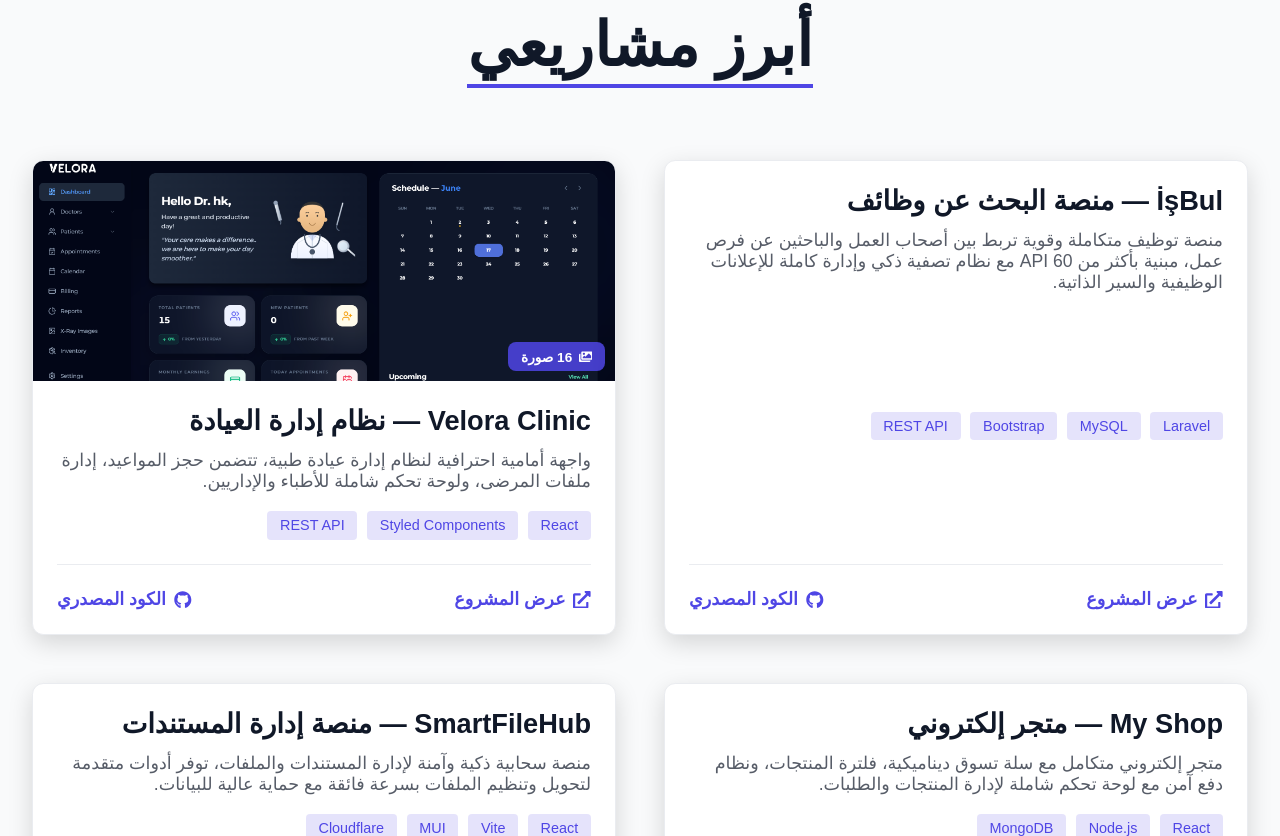
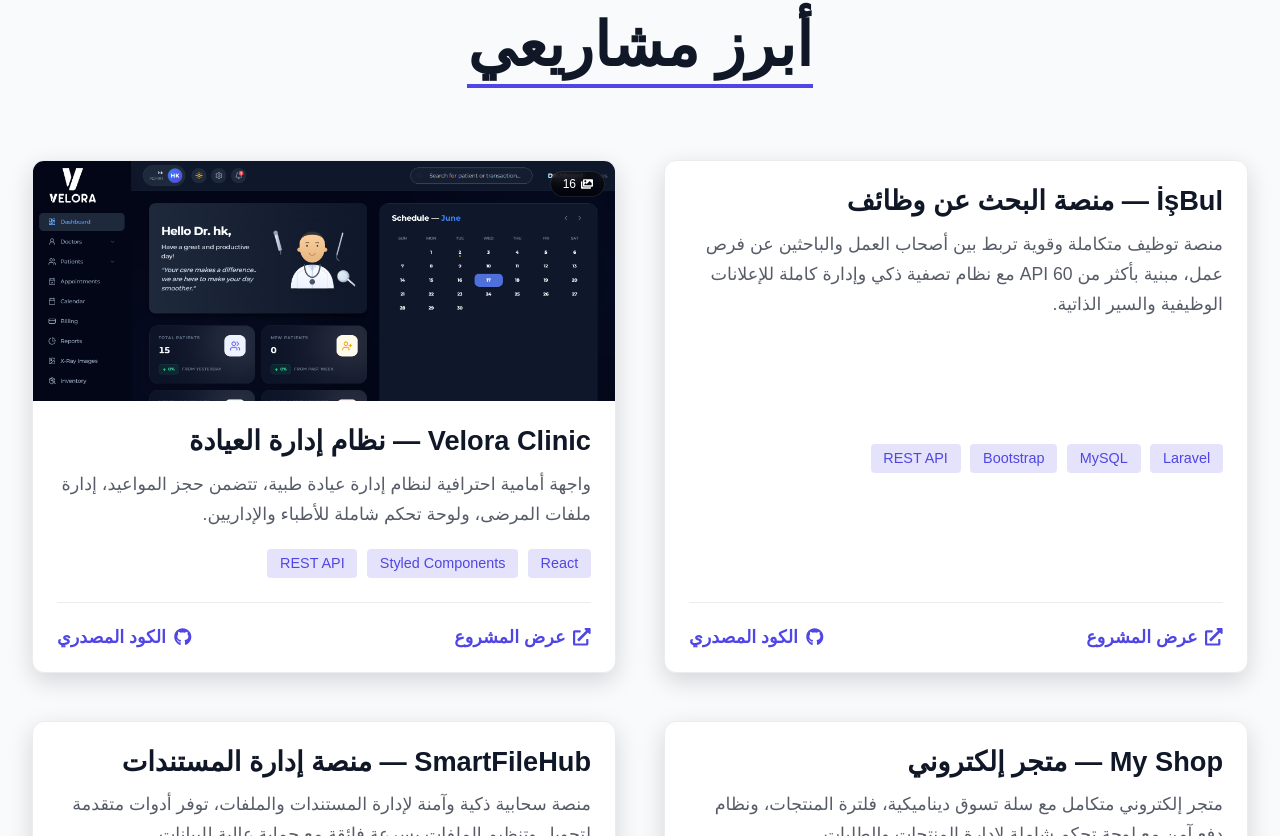
Before and after one commit to Ayham1najeb/portfolio-ayham, a React (Vite) app: page / in a window 1280 px wide. Shown: the part 3044-3880 px from the top of the page. Built offline with nearby package versions, Linux system fonts and the light colour scheme.

Commit message:
Premium gallery with thumbnails, slide animations, and better image quality

```diff
--- a/src/components/Projects.jsx
+++ b/src/components/Projects.jsx
@@ -1,4 +1,4 @@
-import React, { useState } from 'react';
+import React, { useState, useCallback } from 'react';
 import { motion, AnimatePresence } from 'framer-motion';
 import styled from 'styled-components';
 import { FaExternalLinkAlt, FaGithub, FaImages, FaChevronLeft, FaChevronRight, FaTimes } from 'react-icons/fa';
@@ -11,19 +11,39 @@
     left: 0;
     width: 100%;
     height: 100%;
-    background: rgba(0, 0, 0, 0.92);
+    background: rgba(5, 5, 15, 0.96);
     z-index: 9999;
     display: flex;
+    flex-direction: column;
     align-items: center;
     justify-content: center;
-    backdrop-filter: blur(8px);
+    backdrop-filter: blur(12px);
+`;
+
+const ModalHeader = styled.div`
+    position: fixed;
+    top: 0;
+    left: 0;
+    right: 0;
+    display: flex;
+    align-items: center;
+    justify-content: space-between;
+    padding: 1rem 2rem;
+    background: linear-gradient(to bottom, rgba(0,0,0,0.6), transparent);
+    z-index: 10002;
+`;
+
+const ModalTitle = styled.h3`
+    color: rgba(255,255,255,0.9);
+    font-size: 1.1rem;
+    font-weight: 600;
 `;
 
 const ModalContent = styled(motion.div)`
     position: relative;
-    width: 90%;
-    max-width: 1100px;
-    height: 80vh;
+    width: 92%;
+    max-width: 1200px;
+    height: 70vh;
     display: flex;
     align-items: center;
     justify-content: center;
@@ -33,81 +53,135 @@
     max-width: 100%;
     max-height: 100%;
     object-fit: contain;
-    border-radius: 12px;
-    box-shadow: 0 20px 60px rgba(0,0,0,0.5);
+    border-radius: 10px;
+    box-shadow: 0 25px 80px rgba(0,0,0,0.6);
+    image-rendering: -webkit-optimize-contrast;
+    image-rendering: crisp-edges;
 `;
 
 const NavButton = styled.button`
     position: absolute;
     top: 50%;
     transform: translateY(-50%);
-    background: rgba(79, 70, 229, 0.7);
-    border: none;
+    background: rgba(79, 70, 229, 0.6);
+    border: 1px solid rgba(79, 70, 229, 0.3);
     color: white;
-    width: 50px;
-    height: 50px;
-    border-radius: 50%;
-    cursor: pointer;
-    display: flex;
-    align-items: center;
-    justify-content: center;
-    font-size: 1.3rem;
-    transition: all 0.3s;
-    z-index: 10;
-
-    &:hover {
-        background: rgba(79, 70, 229, 1);
-        transform: translateY(-50%) scale(1.1);
-    }
-
-    &.prev { left: -60px; }
-    &.next { right: -60px; }
-
-    @media (max-width: 768px) {
-        width: 40px;
-        height: 40px;
-        font-size: 1rem;
-        &.prev { left: 5px; }
-        &.next { right: 5px; }
-    }
-`;
-
-const CloseButton = styled.button`
-    position: fixed;
-    top: 25px;
-    right: 30px;
-    background: rgba(255, 255, 255, 0.1);
-    border: 1px solid rgba(255,255,255,0.2);
-    color: white;
-    width: 45px;
-    height: 45px;
+    width: 52px;
+    height: 52px;
     border-radius: 50%;
     cursor: pointer;
     display: flex;
     align-items: center;
     justify-content: center;
     font-size: 1.2rem;
+    transition: all 0.3s ease;
+    z-index: 10;
+    backdrop-filter: blur(6px);
+
+    &:hover {
+        background: rgba(79, 70, 229, 0.95);
+        transform: translateY(-50%) scale(1.12);
+        box-shadow: 0 0 20px rgba(79, 70, 229, 0.5);
+    }
+
+    &.prev { left: -65px; }
+    &.next { right: -65px; }
+
+    @media (max-width: 900px) {
+        width: 42px;
+        height: 42px;
+        font-size: 1rem;
+        &.prev { left: 8px; }
+        &.next { right: 8px; }
+        background: rgba(79, 70, 229, 0.8);
+    }
+`;
+
+const CloseButton = styled.button`
+    background: rgba(255, 255, 255, 0.08);
+    border: 1px solid rgba(255,255,255,0.15);
+    color: white;
+    width: 42px;
+    height: 42px;
+    border-radius: 50%;
+    cursor: pointer;
+    display: flex;
+    align-items: center;
+    justify-content: center;
+    font-size: 1.1rem;
     transition: all 0.3s;
-    z-index: 10001;
 
     &:hover {
         background: rgba(239, 68, 68, 0.8);
         border-color: transparent;
+        transform: scale(1.1);
     }
 `;
 
 const ImageCounter = styled.div`
     position: fixed;
-    bottom: 30px;
+    bottom: 100px;
     left: 50%;
     transform: translateX(-50%);
-    color: rgba(255,255,255,0.7);
-    font-size: 1rem;
+    color: rgba(255,255,255,0.6);
+    font-size: 0.95rem;
     font-weight: 500;
+    background: rgba(255,255,255,0.08);
+    padding: 0.4rem 1.2rem;
+    border-radius: 20px;
+    border: 1px solid rgba(255,255,255,0.1);
+    z-index: 10001;
+`;
+
+// Thumbnail Strip
+const ThumbnailStrip = styled.div`
+    position: fixed;
+    bottom: 15px;
+    left: 50%;
+    transform: translateX(-50%);
+    display: flex;
+    gap: 8px;
+    padding: 10px 16px;
     background: rgba(0,0,0,0.5);
-    padding: 0.5rem 1.2rem;
-    border-radius: 20px;
+    border-radius: 14px;
+    border: 1px solid rgba(255,255,255,0.08);
+    backdrop-filter: blur(10px);
     z-index: 10001;
+    max-width: 90vw;
+    overflow-x: auto;
+
+    &::-webkit-scrollbar {
+        height: 4px;
+    }
+    &::-webkit-scrollbar-thumb {
+        background: rgba(79, 70, 229, 0.5);
+        border-radius: 2px;
+    }
+`;
+
+const Thumbnail = styled.button`
+    width: 56px;
+    height: 36px;
+    border-radius: 6px;
+    overflow: hidden;
+    border: 2px solid ${props => props.$active ? 'rgba(79, 70, 229, 1)' : 'transparent'};
+    cursor: pointer;
+    padding: 0;
+    opacity: ${props => props.$active ? '1' : '0.5'};
+    transition: all 0.3s;
+    flex-shrink: 0;
+    background: transparent;
+
+    &:hover {
+        opacity: 1;
+        border-color: rgba(79, 70, 229, 0.6);
+    }
+
+    img {
+        width: 100%;
+        height: 100%;
+        object-fit: cover;
+    }
 `;
 
 // ============== Project Card Styles ==============
@@ -159,64 +233,99 @@
 
 const ProjectCard = styled(motion.div)`
     background-color: var(--color-card-bg);
-    border-radius: 0.7rem;
+    border-radius: 12px;
     box-shadow: 0 8px 25px rgba(0, 0, 0, 0.15);
     border: 1px solid var(--color-border);
     overflow: hidden;
-    transition: box-shadow 0.3s;
+    transition: all 0.4s ease;
     display: flex;
     flex-direction: column;
 
     &:hover {
         box-shadow: 0 0 35px rgba(79, 70, 229, 0.4);
+        transform: translateY(-4px);
     }
 `;
 
 const ProjectImage = styled.div`
     width: 100%;
-    height: 220px;
+    height: 240px;
     overflow: hidden;
     position: relative;
+    cursor: pointer;
 
     & > img {
         width: 100%;
         height: 100%;
         object-fit: cover;
-        transition: transform 0.5s ease;
+        object-position: top center;
+        transition: transform 0.6s ease;
+        image-rendering: -webkit-optimize-contrast;
     }
 
     ${ProjectCard}:hover & > img {
-        transform: scale(1.08);
+        transform: scale(1.06);
     }
 
     @media (max-width: 768px) {
-        height: 160px;
+        height: 180px;
     }
 `;
 
-const GalleryBadge = styled.button`
+const ImageOverlay = styled.div`
     position: absolute;
-    bottom: 10px;
-    right: 10px;
-    background: rgba(79, 70, 229, 0.85);
-    border: none;
-    color: white;
-    padding: 0.4rem 0.8rem;
-    border-radius: 8px;
-    cursor: pointer;
+    top: 0;
+    left: 0;
+    width: 100%;
+    height: 100%;
+    background: linear-gradient(to bottom, transparent 50%, rgba(0,0,0,0.4));
+    opacity: 0;
+    transition: opacity 0.3s;
     display: flex;
     align-items: center;
-    gap: 0.4rem;
-    font-size: 0.85rem;
+    justify-content: center;
+
+    ${ProjectImage}:hover & {
+        opacity: 1;
+    }
+`;
+
+const ViewGalleryBtn = styled.span`
+    background: rgba(79, 70, 229, 0.9);
+    color: white;
+    padding: 0.6rem 1.2rem;
+    border-radius: 10px;
+    font-size: 0.95rem;
     font-weight: 600;
-    transition: all 0.3s;
+    display: flex;
+    align-items: center;
+    gap: 0.5rem;
+    backdrop-filter: blur(4px);
+    border: 1px solid rgba(255,255,255,0.15);
+    transform: translateY(10px);
+    transition: transform 0.3s;
+
+    ${ProjectImage}:hover & {
+        transform: translateY(0);
+    }
+`;
+
+const GalleryBadge = styled.div`
+    position: absolute;
+    top: 10px;
+    right: 10px;
+    background: rgba(0, 0, 0, 0.6);
+    color: white;
+    padding: 0.3rem 0.7rem;
+    border-radius: 20px;
+    font-size: 0.75rem;
+    font-weight: 500;
+    display: flex;
+    align-items: center;
+    gap: 0.3rem;
+    backdrop-filter: blur(4px);
+    border: 1px solid rgba(255,255,255,0.1);
     z-index: 2;
-    backdrop-filter: blur(4px);
-
-    &:hover {
-        background: rgba(79, 70, 229, 1);
-        transform: scale(1.05);
-    }
 `;
 
 const CardContent = styled.div`
@@ -247,6 +356,7 @@
     opacity: 0.7;
     font-size: 1.1rem;
     margin-bottom: 1.2rem;
+    line-height: 1.7;
 
     @media (max-width: 768px) {
         font-size: 0.95rem;
@@ -318,71 +428,92 @@
 const GalleryModal = ({ images, isOpen, onClose, projectTitle }) => {
     const [currentIndex, setCurrentIndex] = useState(0);
 
-    const goNext = (e) => {
-        e.stopPropagation();
+    const goNext = useCallback((e) => {
+        if (e) e.stopPropagation();
         setCurrentIndex((prev) => (prev + 1) % images.length);
-    };
+    }, [images.length]);
 
-    const goPrev = (e) => {
-        e.stopPropagation();
+    const goPrev = useCallback((e) => {
+        if (e) e.stopPropagation();
         setCurrentIndex((prev) => (prev - 1 + images.length) % images.length);
-    };
+    }, [images.length]);
 
     // Handle keyboard navigation
     React.useEffect(() => {
         if (!isOpen) return;
         const handleKey = (e) => {
-            if (e.key === 'ArrowRight') setCurrentIndex((prev) => (prev + 1) % images.length);
-            if (e.key === 'ArrowLeft') setCurrentIndex((prev) => (prev - 1 + images.length) % images.length);
+            if (e.key === 'ArrowRight') goNext();
+            if (e.key === 'ArrowLeft') goPrev();
             if (e.key === 'Escape') onClose();
         };
         window.addEventListener('keydown', handleKey);
         return () => window.removeEventListener('keydown', handleKey);
-    }, [isOpen, images.length, onClose]);
+    }, [isOpen, goNext, goPrev, onClose]);
 
     // Reset index when opening
     React.useEffect(() => {
         if (isOpen) setCurrentIndex(0);
     }, [isOpen]);
 
+    if (!isOpen) return null;
+
     return (
         <AnimatePresence>
-            {isOpen && (
             <ModalOverlay
                 initial={{ opacity: 0 }}
                 animate={{ opacity: 1 }}
                 exit={{ opacity: 0 }}
                 onClick={onClose}
             >
+                {/* Header */}
+                <ModalHeader>
+                    <ModalTitle>{projectTitle}</ModalTitle>
                     <CloseButton onClick={onClose}>
                         <FaTimes />
                     </CloseButton>
+                </ModalHeader>
 
+                {/* Main Image */}
                 <ModalContent onClick={(e) => e.stopPropagation()}>
                     <NavButton className="prev" onClick={goPrev}>
                         <FaChevronLeft />
                     </NavButton>
 
+                    <AnimatePresence mode="wait">
                         <ModalImage
                             key={currentIndex}
                             src={images[currentIndex]}
                             alt={`${projectTitle} - ${currentIndex + 1}`}
-                            initial={{ opacity: 0, scale: 0.95 }}
-                            animate={{ opacity: 1, scale: 1 }}
-                            exit={{ opacity: 0, scale: 0.95 }}
-                            transition={{ duration: 0.3 }}
+                            initial={{ opacity: 0, x: 40 }}
+                            animate={{ opacity: 1, x: 0 }}
+                            exit={{ opacity: 0, x: -40 }}
+                            transition={{ duration: 0.25 }}
                         />
+                    </AnimatePresence>
 
                     <NavButton className="next" onClick={goNext}>
                         <FaChevronRight />
                     </NavButton>
                 </ModalContent>
 
+                {/* Counter */}
                 <ImageCounter>
                     {currentIndex + 1} / {images.length}
                 </ImageCounter>
+
+                {/* Thumbnail Strip */}
+                <ThumbnailStrip onClick={(e) => e.stopPropagation()}>
+                    {images.map((img, i) => (
+                        <Thumbnail
+                            key={i}
+                            $active={i === currentIndex}
+                            onClick={() => setCurrentIndex(i)}
+                        >
+                            <img src={img} alt={`thumb-${i + 1}`} />
+                        </Thumbnail>
+                    ))}
+                </ThumbnailStrip>
             </ModalOverlay>
-            )}
         </AnimatePresence>
     );
 };
@@ -401,10 +532,10 @@
         document.body.style.overflow = 'hidden';
     };
 
-    const closeGallery = () => {
+    const closeGallery = useCallback(() => {
         setGalleryOpen(false);
         document.body.style.overflow = 'auto';
-    };
+    }, []);
 
     const projectsData = [
         {
@@ -478,12 +609,19 @@
                     >
                         {/* صورة المشروع */}
                         {project.image && (
-                            <ProjectImage>
-                                <img src={project.image} alt={project.title} />
+                            <ProjectImage onClick={() => project.gallery.length > 0 && openGallery(project.gallery, project.title)}>
+                                <img src={project.image} alt={project.title} loading="lazy" />
                                 {project.gallery.length > 0 && (
-                                    <GalleryBadge onClick={() => openGallery(project.gallery, project.title)}>
-                                        <FaImages /> {project.gallery.length} صورة
+                                    <>
+                                        <GalleryBadge>
+                                            <FaImages /> {project.gallery.length}
                                         </GalleryBadge>
+                                        <ImageOverlay>
+                                            <ViewGalleryBtn>
+                                                <FaImages /> عرض جميع الصور
+                                            </ViewGalleryBtn>
+                                        </ImageOverlay>
+                                    </>
                                 )}
                             </ProjectImage>
                         )}
```
Lines whose indentation alone changed are shown as unchanged.
